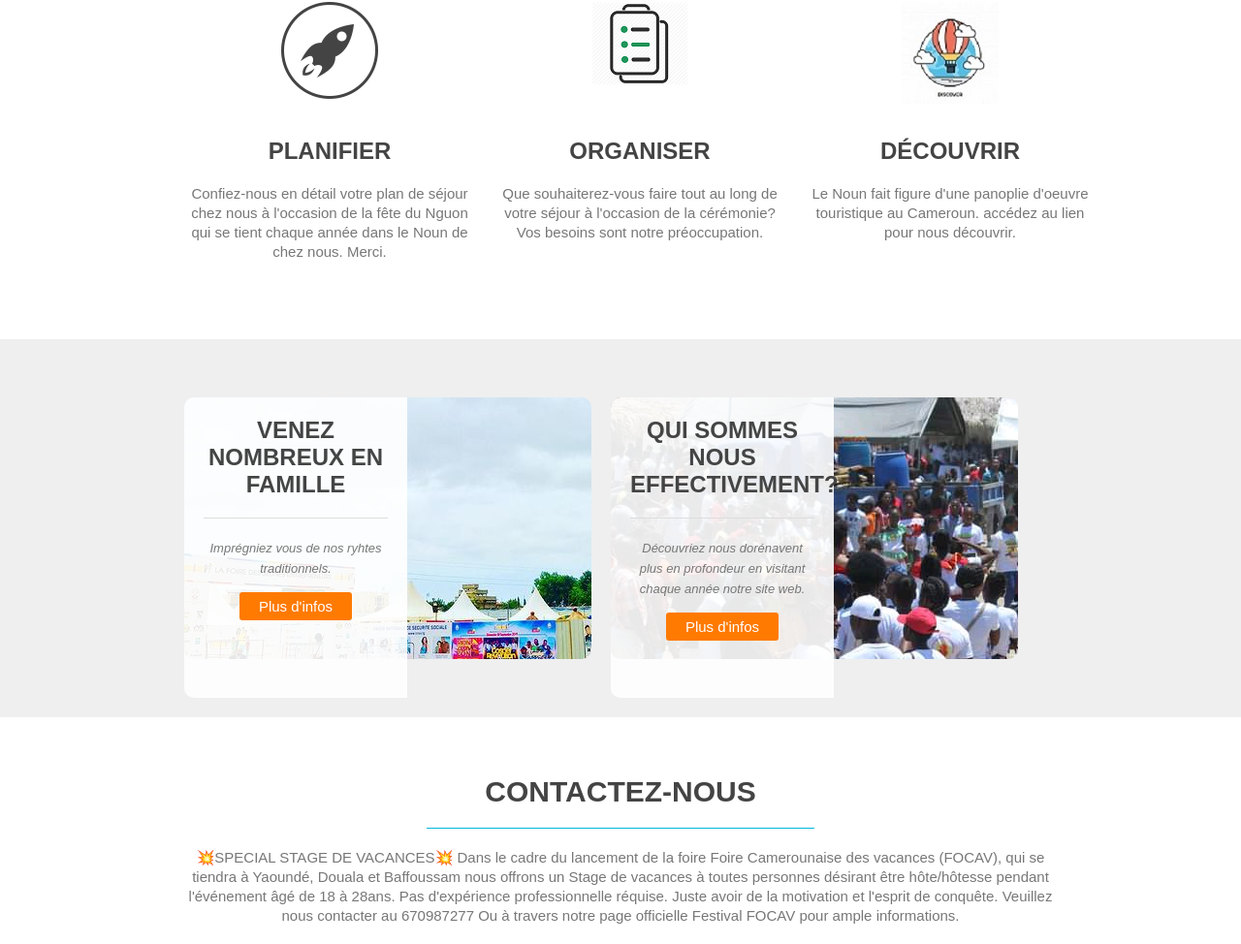
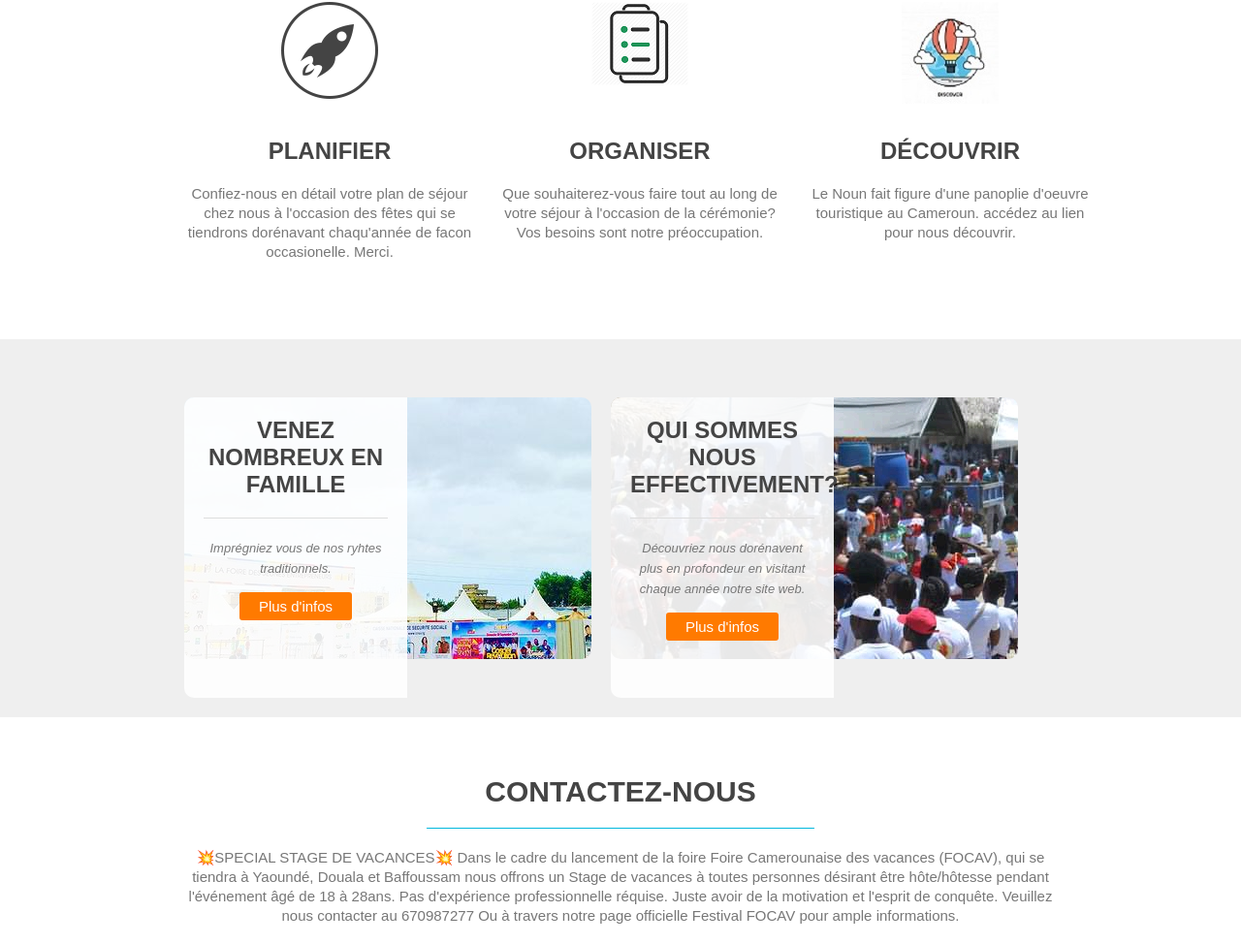
Before and after one commit to focav/focav, a plain HTML site: page index.html in a window 1280 px wide. Shown: the part 778-1752 px from the top of the page at 97% size. Drawn offline with Linux system fonts and the light colour scheme.

Commit message:
Update index.html

```diff
--- a/index.html
+++ b/index.html
@@ -33,7 +33,7 @@
                 <ul>
                     <li id="step-1">
                         <h4>Planifier</h4>
-                        <p>Confiez-nous en détail votre plan de séjour chez nous à l'occasion de la fête du Nguon qui se tient chaque année dans le Noun de chez nous. Merci.</p>
+                        <p>Confiez-nous en détail votre plan de séjour chez nous à l'occasion des fêtes qui se tiendrons dorénavant chaqu'année de facon occasionelle. Merci.</p>
                     </li>
                     <li id="step-2">
                         <h4>Organiser</h4>
```
